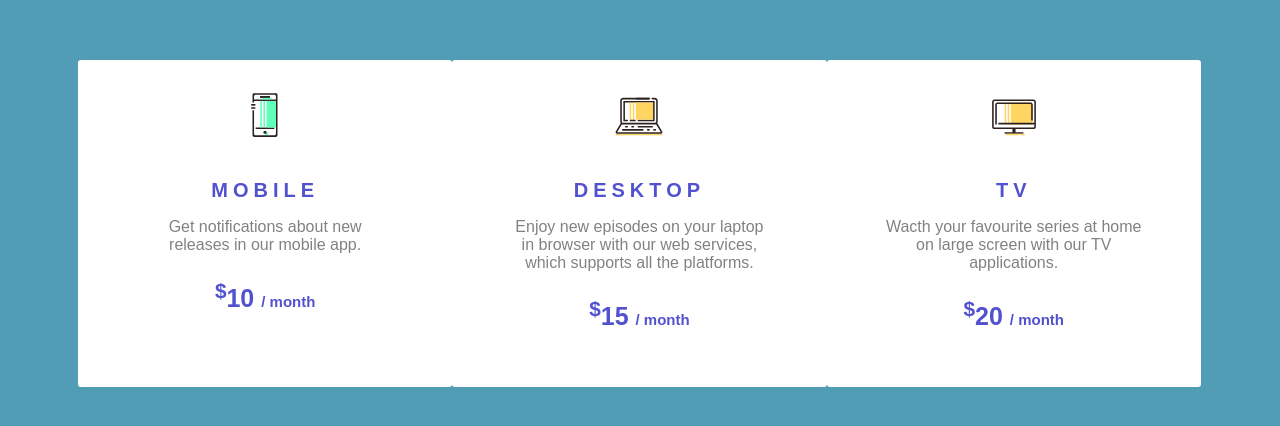
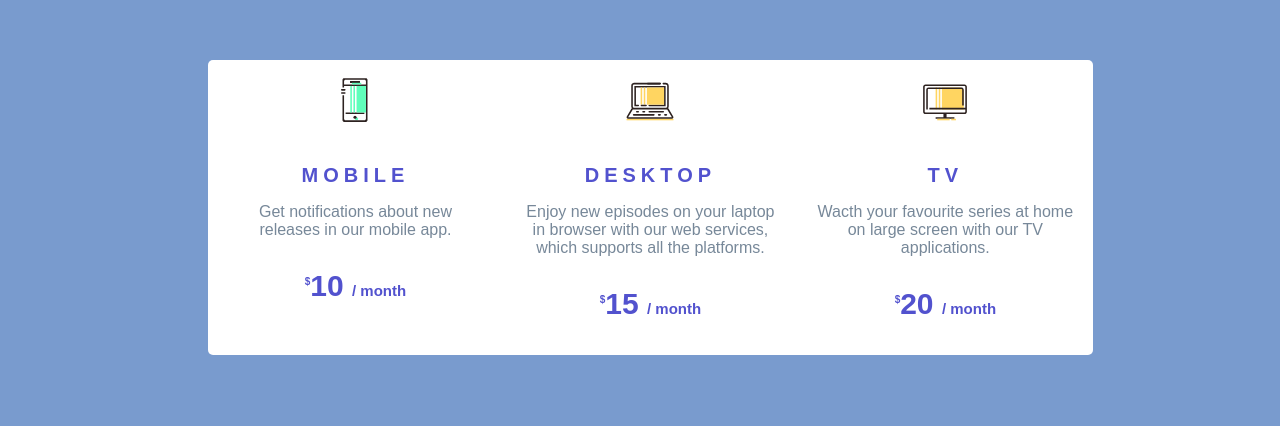
Before and after one commit to olaniyimercy/Assignment, a plain HTML site: page index.html in a window 1280 px wide. Shown: the part 110-536 px from the top of the page. Drawn offline with Linux system fonts and the light colour scheme.

Commit message:
i made a relevant changes

```diff
--- a/index.html
+++ b/index.html
@@ -10,7 +10,8 @@
   <body>
     <div style="margin: 170px"></div>
     <div class="box-1">
-      <div class="box-2">
+      <div class="box-left">
+        <a href="#" style="text-decoration: none;">
         <img
           src="images/device.svg"
           alt="mobile phone"
@@ -22,11 +23,11 @@
           Get notifications about new <br />
           releases in our mobile app.
         </p>
-        <p class="footer"><sup>$</sup>10 <small id="least">/ month</small></p>
-        <br />
-      </div>
+        <p class="footer"><sup id="dollar" >$</sup>10 <small id="least">/ month</small></p>
+      </div></a>
 
-      <div class="box-2">
+<div class="box-middle">
+  <a href="#" style="text-decoration: none;">
         <img src="images/laptop.svg" alt="laptop" width="50px" height="50px" />
         <br /><br />
         <h2 class="headings">DESKTOP</h2>
@@ -35,15 +36,13 @@
           in browser with our web services, <br />
           which supports all the platforms.
         </p>
-        <p class="footer"><sup>$</sup>15 <small id="least">/ month</small></p>
-      </div>
+        <p class="footer"><sup id="dollar">$</sup>15 <small id="least">/ month</small></p>
+</div></a>
 
-      <div class="box-2">
-        <img
-          src="images/monitor.svg"
-          alt="monitor"
-          width="50px"
-          height="50px" />
+
+<div class="box-right">
+    <a href="#" style="text-decoration: none;">
+      <img src="images/monitor.svg" alt="monitor" width="50px" height="50px" />
       <br /><br />
       <h2 class="headings">TV</h2>
       <p class="paragraph">
@@ -52,9 +51,9 @@
         applications.
       </p>
       <div class="footer">
-          <p><sup>$</sup>20 <small id="least">/ month</small></p>
+        <p><sup id="dollar">$</sup>20 <small id="least">/ month</small></p>
       </div>
-      </div>
+    </a>
     </div>
   </body>
 </html>
--- a/styles/styles.css
+++ b/styles/styles.css
@@ -1,23 +1,60 @@
 body{
-    background-color: rgb(81, 157, 182);
+    background-color: #799bce;
 }
 
 .box-1{
-    margin: 70px;
-}
-
-.box-2{
-    padding: 30px;
-    background-color: white;
-    width: 33.3%;
-    float: left;
-    border-radius: 3px;
-    box-sizing: border-box;
-    text-align: center;
+     display: block;
+     margin-left: 200px ;
+     width: 70%;
+     border-radius: 5px;
+     box-sizing: border-box;
+     display: flex;
 
 }
 
-.box-2:hover{
+.box-left{
+    float: left;
+    width: 50%;
+    height: 280px;
+    background: white;
+    text-align: center;
+    position: relative;
+    border-top-left-radius: 5px;
+    border-bottom-left-radius: 5px;
+    padding-top: 15px;
+}
+
+.box-middle{
+    float: left;
+    width: 50%;
+    height: 280px;
+    background: white;
+    text-align: center;
+    position: relative;
+    padding-top: 15px;
+}
+
+.box-right{
+    float: left;
+    width: 50%;
+    height: 280px;
+    background: white;
+    text-align: center;
+    position: relative;
+    padding-top: 15px;
+    border-top-right-radius: 5px;
+    border-bottom-right-radius: 5px;
+}
+
+.box-right:hover{
+    background-color: rgb(211, 211, 211);
+}
+
+.box-middle:hover{
+    background-color: rgb(211, 211, 211);
+}
+
+.box-left:hover{
     background-color: rgb(211, 211, 211);
 }
 
@@ -29,17 +66,21 @@ body{
 }
 
 .paragraph{
-    color:rgba(0, 0, 0, 0.493);
+    color:lightslategrey;
     font-family: sans-serif;
 }
 
 .footer{
     color: rgb(82, 82, 206);
     font-family: sans-serif;
-    font-size: 25px;
+    font-size: 30px;
     font-weight: bold;
 }
 
 #least{
     font-size: 15px;
 }
+
+#dollar{
+    font-size: 10px;
+}
```
Also changed, not shown: 1 other file. Lines whose indentation alone changed are shown as unchanged.
